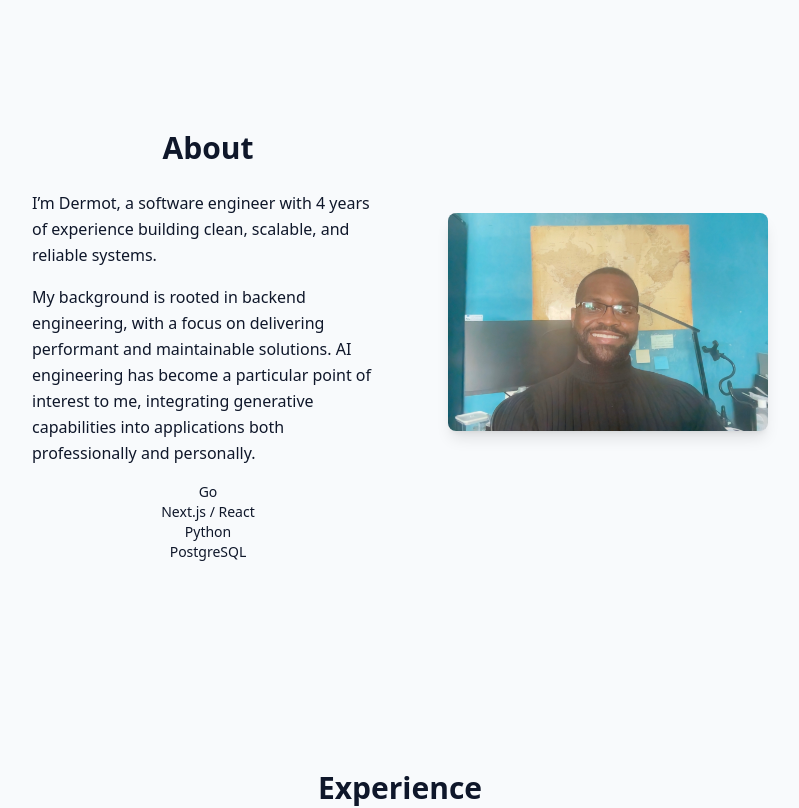
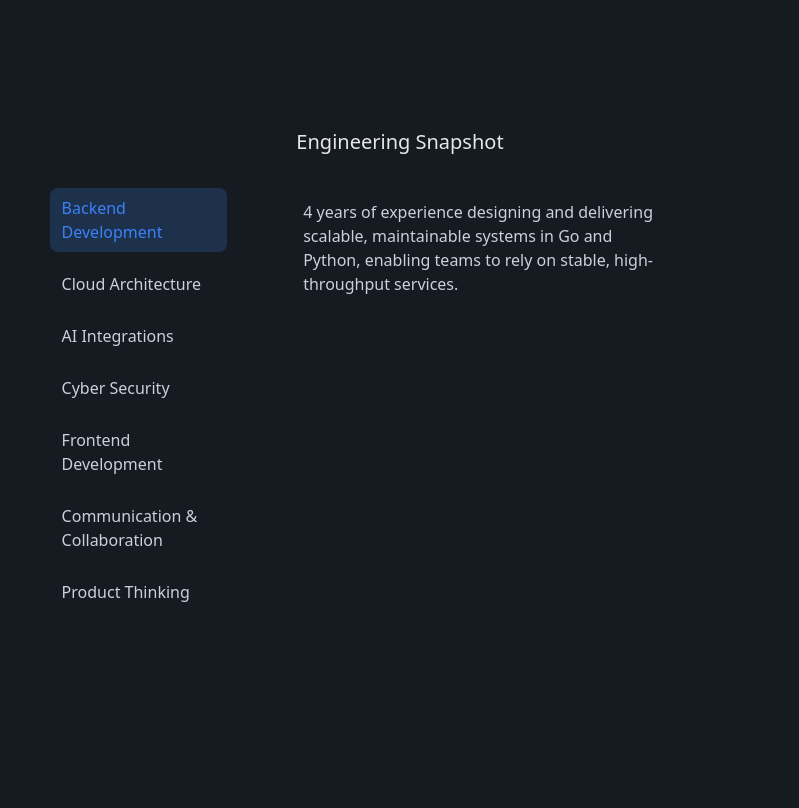
Before and after one commit to Dermot10/dermotbruce-portfolio, a Next.js app: page / in a window 1280 px wide. Shown: the part 1000-1808 px from the top of the page, without its empty margins (240-1039 px from the left). Built offline with nearby package versions, Linux system fonts and the light colour scheme.

Commit message:
home page nearly complete, requires content change and links added

```diff
--- a/app/about/page.tsx
+++ b/app/about/page.tsx
@@ -1,40 +1,72 @@
+'use client';
+
+import { FaCode, FaCloud, FaBrain } from 'react-icons/fa';
+
 export default function AboutPage() {
+  const skills = ["Go", "Next.js / React", "Python", "PostgreSQL", "AI / Automation"];
+
   return (
-    <section className="py-12 max-w-4xl mx-auto px-4">
-      <h1 className="text-4xl font-bold mb-8 text-center">About</h1>
+    <section className="py-16 bg-[#161B22] text-[#C9D1D9] min-h-screen">
+      <div className="max-w-5xl mx-auto px-6 flex flex-col gap-12">
 
-      {/* Introduction */}
-      <div className="mb-8">
-        <p className="mb-4 text-justify">
-          I’m a software engineer with a strong background in backend development, cloud infrastructure, and automation, and I’m increasingly exploring frontend technologies and AI engineering. Over the years, I’ve delivered production systems that are reliable, scalable, and aligned with business goals, from high-throughput data pipelines to compliance-critical automation and AI-powered microservices.
+        {/* Header */}
+        <h1 className="text-4xl md:text-5xl font-bold text-[#E5E7EB] text-center">
+          About Me
+        </h1>
+
+        {/* Intro Panel */}
+        <div className="bg-[#161B22]/80 p-8 rounded-xl shadow-md flex flex-col md:flex-row gap-8">
+          <div className="md:w-2/3 text-justify leading-relaxed">
+            <p className="mb-4">
+              I’m a software engineer with a strong backend foundation, cloud experience, and a growing focus on AI engineering. I design and deliver production-ready systems that are reliable, scalable, and aligned with real business needs.
+            </p>
+            <p className="mb-4">
+              My work spans microservices in <span className="text-accent">Go</span>, automation pipelines in <span className="text-accent">Python</span>, and SaaS-ready frontends in <span className="text-accent">Next.js</span>. I prioritize clean, maintainable architecture and measurable impact.
             </p>
           </div>
 
-      {/* Technical Expertise */}
-      <div className="mb-8">
-        <h2 className="text-2xl font-semibold mb-4 text-center">Technical Expertise</h2>
-        <p className="mb-4 text-justify">
-          My work spans multiple domains: building business-critical microservices in Go to integrate Azure and Google Cloud data, automating GDPR erasure workflows in Python on AWS Lambda, and developing AI-driven recommendation engines and automation pipelines using Tines and Python. I focus on designing end-to-end solutions that balance technical trade-offs, scalability, maintainability, and measurable impact.
-        </p>
+          {/* Optional Image / Illustration */}
+          <div className="md:w-1/3 flex justify-center items-start">
+            {/* Placeholder for profile or abstract graphic */}
+            <div className="w-40 h-40 bg-[#0F1115] rounded-xl shadow-lg flex items-center justify-center text-[#3B82F6] font-bold">
+              Me
+            </div>
+          </div>
         </div>
 
-      {/* Approach & Philosophy */}
-      <div className="mb-8">
-        <h2 className="text-2xl font-semibold mb-4 text-center">Approach & Philosophy</h2>
-        <p className="mb-4 text-justify" >
-          I take a product-first approach, prioritising solutions that solve real problems for users and teams. This includes architecting detection-as-code frameworks, low-code automation workflows, threat intelligence APIs, and observability tools that improve operational efficiency and decision-making. I aim to reduce manual effort, improve visibility, and deliver tangible business outcomes.
+        {/* Skills / Expertise */}
+        <div className="bg-[#161B22]/70 p-8 rounded-xl shadow-md text-center">
+          <h2 className="text-2xl font-semibold text-[#E5E7EB] mb-6">Technical Expertise</h2>
+          <div className="flex flex-wrap justify-center gap-4">
+            {skills.map((skill) => (
+              <span
+                key={skill}
+                className="px-4 py-2 rounded-full border border-[#30363D] bg-[#161B22] text-[#3B82F6] font-medium hover:bg-[#3B82F6]/10 transition"
+              >
+                {skill}
+              </span>
+            ))}
+          </div>
+        </div>
+
+        {/* Philosophy / Approach */}
+        <div className="bg-[#161B22]/80 p-8 rounded-xl shadow-md">
+          <h2 className="text-2xl font-semibold text-[#E5E7EB] mb-4 text-center">Approach & Philosophy</h2>
+          <p className="mb-4 leading-relaxed">
+            I take a product-first approach, building systems that solve real problems. From detection-as-code frameworks to AI-powered automation, I design with operational efficiency, scalability, and maintainability in mind.
           </p>
-        <p className="text-justify">
-          Beyond delivery, I value clean architecture, observability, and writing systems that other engineers can understand and extend. I enjoy exploring new technologies responsibly, whether in AI, cloud, or automation, while keeping operational reliability and efficiency front and center.
+          <p className="leading-relaxed">
+            Beyond delivery, I value clean architecture, observability, and systems that engineers can easily understand and extend. Exploring AI, cloud, and automation responsibly while keeping reliability front and center is key.
           </p>
         </div>
 
         {/* Future Goals */}
-      <div className="mb-8">
-        <h2 className="text-2xl font-semibold mb-4 text-center">Looking Ahead</h2>
-        <p className="text-justify">
-          Looking forward, I’m eager to continue building SaaS products, expanding my work in AI engineering, and delivering systems that meet growing technical and business challenges. I bring a combination of deep backend expertise, pragmatic problem solving, and a drive to make meaningful impact in every project I touch.
+        <div className="bg-[#161B22]/70 p-8 rounded-xl shadow-md text-center">
+          <h2 className="text-2xl font-semibold text-[#E5E7EB] mb-4">Looking Ahead</h2>
+          <p className="leading-relaxed">
+            I’m focused on building SaaS products, expanding in AI engineering, and delivering high-impact systems that tackle growing technical and business challenges.
           </p>
+        </div>
       </div>
     </section>
   );
--- a/app/layout.tsx
+++ b/app/layout.tsx
@@ -19,22 +19,9 @@ export default function RootLayout({ children }: { children: ReactNode }) {
   return (
     <html lang="en" suppressHydrationWarning>
       <head>
-        <script
-          dangerouslySetInnerHTML={{
-            __html: `
-              (function () {
-                try{
-                  const theme = localStorage.getItem('theme');
-                  if (theme === 'dark') {
-                    document.documentElement.classList.add('dark');
-                  }
-                } catch {}
-              })();
-            `,
-          }}
-        />
+
       </head>
-      <body className="bg-[#f8fafc] text-[#0F172A] dark:bg-[#0F1115] dark:text-[#E5E7EB] transition-colors duration-300">
+      <body className="bg-[#161B22] text-[#C9D1D9] transition-colors duration-300">
         <Navbar />
 
         {children}
--- a/components/home/about.tsx
+++ b/components/home/about.tsx
@@ -1,87 +1,81 @@
 'use client';
 
-import { useEffect, useRef } from "react";
-import { gsap } from "gsap";
-import { ScrollTrigger } from "gsap/ScrollTrigger";
-import Image from "next/image";
+import { useState } from "react";
 
-gsap.registerPlugin(ScrollTrigger);
+const capabilities = [
+  {
+    title: "Backend Development",
+    description:
+      "4 years of experience designing and delivering scalable, maintainable systems in Go and Python, enabling teams to rely on stable, high-throughput services.",
+  },
+  {
+    title: "Cloud Architecture",
+    description:
+      "Designing end-to-end cloud solutions in AWS and Azure, handling authentication, observability, deployment pipelines, and background processing for real-world business impact.",
+  },
+  {
+    title: "AI Integrations",
+    description:
+      "Integrating AI/ML into applications driving the application's intelligence, especially in automative processes. I take a pragmatic approach to AI developed understanding the current capabities, limitations and boundaries of the technology.",
+  },
+  {
+    title: "Cyber Security",
+    description:
+      "Building detection-as-code frameworks, threat intelligence feeds, and automation workflows in both python and low-code that reduce operational risk while increasing visibility for decision-makers.",
+  },
+  {
+    title: "Frontend Development",
+    description:
+      "Crafting performant, user-centric interfaces in Next.js and React to complement end-to-end engineering solutions and product experiences.",
+  },
+  {
+    title: "Communication & Collaboration",
+    description:
+      "Effectively articulating technical solutions, presenting sprint demos, and collaborating across teams to align engineering outcomes with business goals.",
+  },
+  {
+    title: "Product Thinking",
+    description:
+      "Applying a growing product-first mindset to engineering decisions, prioritizing user impact, iterative feedback, and measurable success over purely technical metrics.",
+  },
+];
+
 
 export default function About() {
-  const aboutRef = useRef<HTMLDivElement>(null);
-  const imageRef = useRef<HTMLDivElement>(null);
-
-  useEffect(() => {
-    if (!aboutRef.current) return;
-
-    // Animate text
-   const ctx = gsap.context(() => {
-      gsap.from(".about-item", {
-      scrollTrigger: {
-        trigger: ".about-section",
-        start: "top 80%",
-      },
-      opacity: 0,
-      y: 20,
-      stagger: 0.15,
-      duration: 1.0,
-      ease: "power3.out",
-    });
-
-    // Animate image
-    if (imageRef.current) {
-      gsap.from(imageRef.current, {
-        scrollTrigger: {
-          trigger: imageRef.current,
-          start: "top 80%",
-        },
-        opacity: 0,
-        x: 50,
-        duration: 1,
-        ease: "power3.out",
-      });
-    }
-  }, aboutRef);
-
-  return () => {
-      ctx.revert();
-    };
-  }, []);
+  const [active, setActive] = useState(0);
 
   return (
-    <section ref={aboutRef} className="pt-40 pb-28 md:pt-48 md:pb-32 about-section">
-      <div className="mx-auto max-w-3xl flex flex-col md:flex-row items-center gap-8 px-4">
+    <section className="py-48 px-6 bg-[#161B22] text-[#C9D1D9]">
+      <div className="max-w-5xl mx-auto flex flex-col md:flex-row justify-center gap-12">
 
-        <div className="md:w-1/2 text-text text-center md:text-left">
-          <h2 className="text-3xl font-semibold text-center mb-6">About</h2>
-          <p className="about-item leading-relaxed text-muted-foreground mb-4">
-            I’m Dermot, a software engineer with 4 years of experience building
-            clean, scalable, and reliable systems.
-          </p>
-          <p className="about-item leading-relaxed text-muted-foreground mb-4">
-            My background is rooted in backend engineering, with a focus on delivering
-            performant and maintainable solutions. AI engineering has become a particular point of interest to me,
-            integrating generative capabilities into applications both professionally and personally.
-          </p>
-          <ul className="about-item text-sm text-center mt-4">
-            <li>Go</li>
-            <li>Next.js / React</li>
-            <li>Python</li>
-            <li>PostgreSQL</li>
-          </ul>
-        </div>
+        <div className="md:w-3/5 p-2 flex flex-col gap-4">
+          <h3 className="text-xl font-medium mb-4 text-[#E5E7EB] text-center">Engineering Snapshot</h3>
 
-        <div
-          ref={imageRef}
-          className="md:w-1/2 flex justify-center md:justify-end -mt-8 md:-mt-12"
-        >
-          <Image
-            src="/profile-pic.jpg"
-            alt="Dermot Bruce"
-            width={320}
-            height={320}
-            className="rounded-lg shadow-lg"
-            />
+          {/* Row with buttons and description */}
+          <div className="flex flex-col md:flex-row gap-16 md:ml-[-5rem]">
+            {/* Titles list */}
+            <div className="flex flex-col gap-3 md:flex-[1]">
+              {capabilities.map((cap, idx) => (
+                <button
+                  key={idx}
+                  onMouseEnter={() => setActive(idx)}
+                  className={`text-left px-3 py-2 rounded-lg transition-colors duration-200 ${
+                    idx === active
+                      ? "bg-[#3B82F6]/20 text-[#3B82F6]"
+                      : "hover:bg-[#3B82F6]/10"
+                  }`}
+                >
+                  {cap.title}
+                </button>
+              ))}
+            </div>
+
+            {/* Description panel */}
+            <div className="md:flex-[2] p-3 rounded-lg min-h-[120px]">
+              <p className="text-[#C9D1D9]">{capabilities[active].description}</p>
+            </div>
+
+          </div>
         </div>
       </div>
     </section>
--- a/components/home/experience-timeline.tsx
+++ b/components/home/experience-timeline.tsx
@@ -30,10 +30,13 @@ const experience = [
     period: '2023 – 2024',
     description:
       ` • Automated internal processes for cybersecurity team, using both Python and low-code solution Tines.
-            > Built integrations between third-party solutions and SIEM platform.
-            > Architecting the migration of the existing detection model
-            > Configured threat intelligence feeds
-            > Reporting and metrics for c-suite executives
+            > Built integrations between third-party solutions and SIEM platform, allowing for logs to be correctly sent to the SIEM platform.
+            > Integrated AI into automative processes, handling edge-cases through stringent guardrails.
+            > Architecting the migration of the existing detection model to a version control model.
+            > Configured threat intelligence feeds to assist in data enrichment.
+            > Reporting and metrics for c-suite executives, personally tracking the performance of the third-party security solutions.
+            > Blue team level certified,
+            > Splunk SIEM and ES paid academy completed
         • Chaired automation demos for the cybersecurity team.
         • Organised team event days.
         • Hosted build sessions within the team to bolster knowledge sharing and collaboration.`
@@ -91,7 +94,7 @@ export default function ExperienceTimelinePage() {
   }, []);
 
   return (
-    <section ref={sectionRef} className="relative py-20 max-w-5xl mx-auto px-4">
+    <section ref={sectionRef} className="relative py-48 max-w-5xl mx-auto px-4">
       <h2 className="text-3xl font-semibold text-center mb-16">Experience</h2>
 
       <div className="relative">
@@ -127,10 +130,13 @@ export default function ExperienceTimelinePage() {
                     <li>
                       Automated internal processes for cybersecurity team, using both Python and low-code solution Tines.
                       <ul className="list-disc ml-6 mt-1 space-y-1">
-                        <li>Built integrations between third-party solutions and SIEM platform.</li>
-                        <li>Architecting the migration of the existing detection model</li>
-                        <li>Configured threat intelligence feeds</li>
-                        <li>Reporting and metrics for c-suite executives</li>
+                        <li>Built integrations between third-party solutions and SIEM platform, allowing for security logs and telemetry to be correctly sent to the SIEM platform.</li>
+                        <li>Integrated AI into automative processes, handling edge-cases through stringent guardrails. </li>
+                        <li>Architecting the migration of the existing detection model to a version control model.</li>
+                        <li>Configured threat intelligence feeds to assist in data enrichment. </li>
+                        <li>Reporting and metrics for c-suite executives, personally tracking the performance of the third-party security solutions.</li>
+                        <li>Blue team level certified</li>
+                        <li>Splunk SIEM and ES paid academy completed</li>
                       </ul>
                     </li>
                     <li>Chaired automation demos for the cybersecurity team.</li>
@@ -142,7 +148,6 @@ export default function ExperienceTimelinePage() {
                 )}
               </div>
             </div>
-
             </li>
           ))}
         </ul>
--- a/components/home/hero.tsx
+++ b/components/home/hero.tsx
@@ -32,11 +32,12 @@ export default function Hero() {
         ref={heroRef}
         className="bg-surface text-text text-center py-24 px-6 transition-colors duration-300"
         // style={{
-        //   backgroundImage: "url(/blue-purple.jpg)",
+        //   backgroundImage: "url(/blue-purple-main.jpg)",
         //   backgroundSize: "cover",
         //   backgroundPosition: "center",
         // }}
       >
+
       <h1 className="text-5xl font-bold mb-4 hero-title">
         <span className="inline-block">Dermot</span>{" "}
         <span className="inline-block">Bruce-Agbeko</span>
--- a/components/layout/navbar.tsx
+++ b/components/layout/navbar.tsx
@@ -1,7 +1,6 @@
 'use client';
 
 import Link from 'next/link';
-import ThemeToggle from './theme-toggle';
 
 export default function Navbar() {
   return (
@@ -24,7 +23,6 @@ export default function Navbar() {
           Contact
         </Link>
 
-        <ThemeToggle />
       </div>
     </nav>
   );
--- a/package.json
+++ b/package.json
@@ -15,6 +15,7 @@
     "next": "16.0.7",
     "react": "19.2.0",
     "react-dom": "19.2.0",
+    "react-icons": "^5.5.0",
     "remark": "^15.0.1",
     "remark-html": "^16.0.1"
   },
```
Also changed, not shown: app/blog/page.tsx (+12 -9 lines), app/projects/page.tsx (+17 -15 lines), components/home/featured-projects.tsx (+17 -12 lines), components/layout/theme-toggle.tsx (deleted, +0 -31 lines), 1 other file (tests, documents, lock files or other folders). Lines whose indentation alone changed are shown as unchanged.
